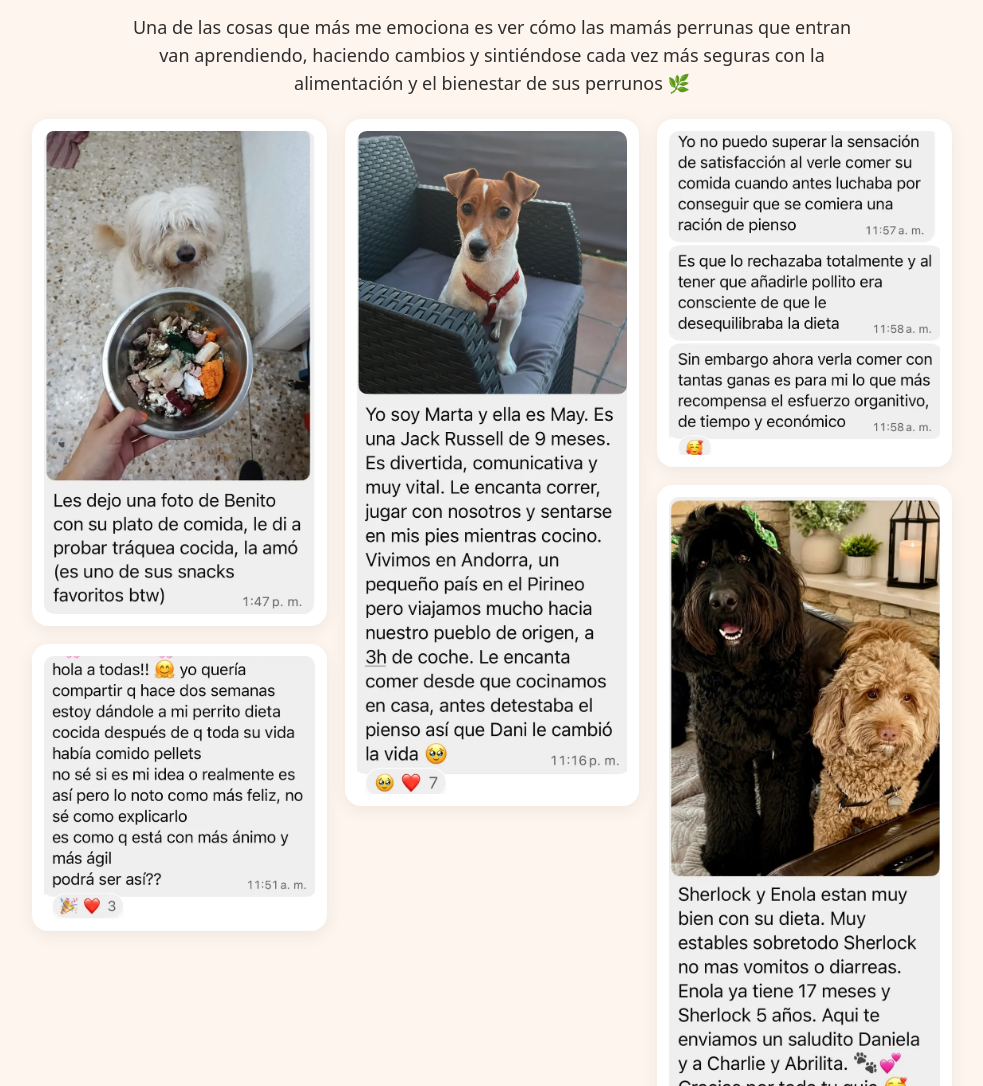
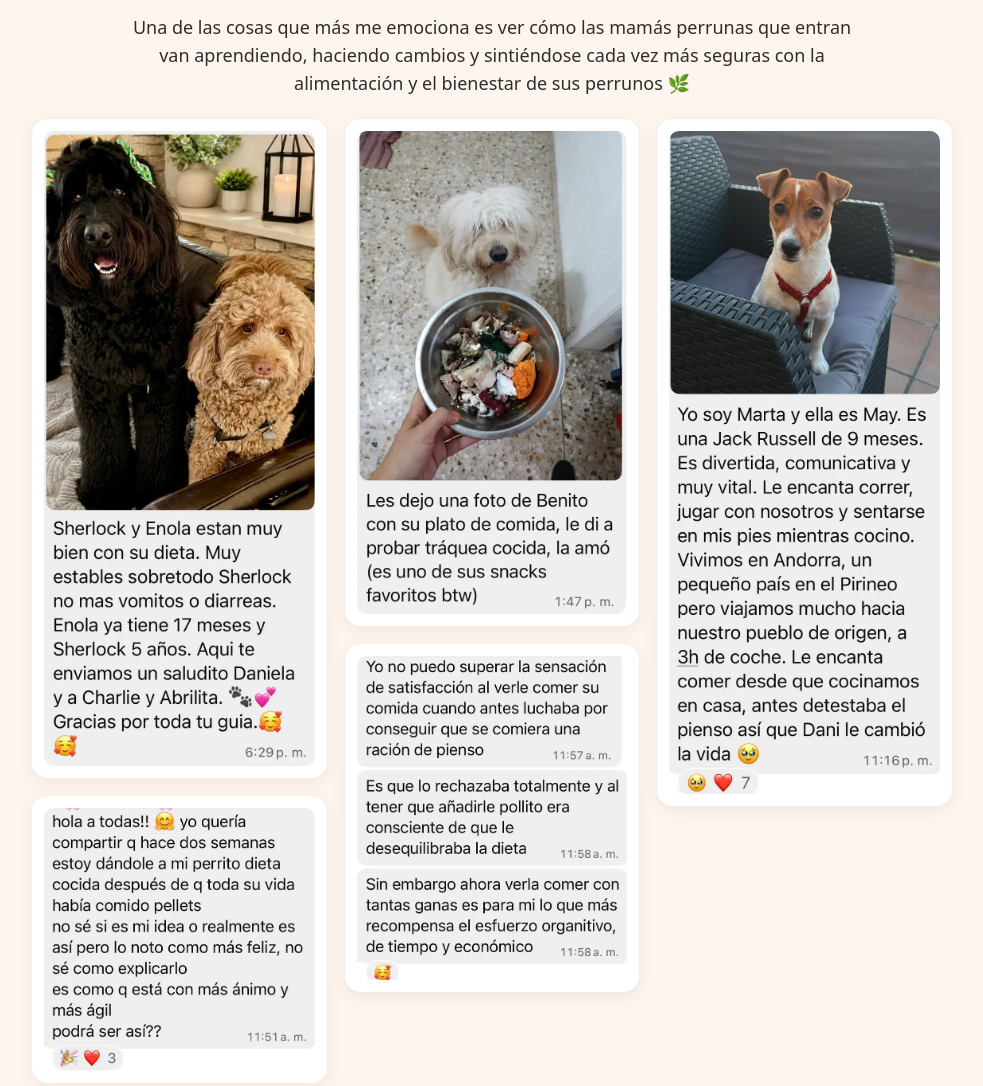
Before and after one commit to carfmono/ofertas, a plain HTML site: page blackdays/index.html in a window 1280 px wide. Shown: the part 3800-4886 px from the top of the page, without its empty margins (148-1131 px from the left). Drawn offline with Linux system fonts and the light colour scheme.

Commit message:
Testimonios: abre con Sherlock y Enola (elección de Daniela)
Co-Authored-By: Claude Opus 5.5 <noreply@anthropic.com>

```diff
--- a/blackdays/index.html
+++ b/blackdays/index.html
@@ -305,15 +305,15 @@ font-family:system-ui,-apple-system,"Segoe UI",Roboto,"Helvetica Neue",Arial,san
 <div class="tcx n c" style="margin:0 auto"><p>Una de las cosas que más me emociona es ver cómo las mamás perrunas que entran van aprendiendo, haciendo cambios y sintiéndose cada vez más seguras con la alimentación y el bienestar de sus perrunos 🌿</p></div>
 <div class="tg">
 <!-- TESTIMONIO 1: reemplazable -->
-<div class="tc"><img src="/img/3922f4925fcf.webp" width="340" height="607" loading="lazy" decoding="async" alt="Testimonio por WhatsApp con la foto del plato de comida natural de su perrunito"></div>
+<div class="tc"><img src="/img/5c547c927dbd.webp" width="340" height="803" loading="lazy" decoding="async" alt="Testimonio por WhatsApp: sus dos perros están muy bien con su dieta natural"></div>
 <!-- TESTIMONIO 2: reemplazable -->
 <div class="tc"><img src="/img/c0fa343147d6.webp" width="340" height="330" loading="lazy" decoding="async" alt="Testimonio por WhatsApp: dos semanas con dieta cocida y se nota más feliz y ágil"></div>
 <!-- TESTIMONIO 3: reemplazable -->
-<div class="tc"><img src="/img/e718c6984885.webp" width="340" height="836" loading="lazy" decoding="async" alt="Testimonio por WhatsApp: a su perrita le encanta comer desde que cocinan en casa"></div>
+<div class="tc"><img src="/img/d8e9ae6ead21.webp" width="340" height="607" loading="lazy" decoding="async" alt="Testimonio por WhatsApp con la foto del plato de comida natural de su perrunito"></div>
 <!-- TESTIMONIO 4: reemplazable -->
 <div class="tc"><img src="/img/2647af6365d3.webp" width="340" height="406" loading="lazy" decoding="async" alt="Testimonio por WhatsApp: su perrunito volvió a disfrutar de comer con alimentación natural"></div>
 <!-- TESTIMONIO 5: reemplazable -->
-<div class="tc"><img src="/img/e8bddaa4b3bf.webp" width="340" height="803" loading="lazy" decoding="async" alt="Testimonio por WhatsApp: sus dos perros están muy bien con su dieta natural"></div>
+<div class="tc"><img src="/img/77167a29d44f.webp" width="340" height="836" loading="lazy" decoding="async" alt="Testimonio por WhatsApp: a su perrita le encanta comer desde que cocinan en casa"></div>
 </div>
 <div class="tcx n c" style="margin:0 auto">
 <p><b>Para mí, esto es lo más bonito del CLUB.</b></p>
```
Also changed, not shown: blackfriday/index.html (+3 -3 lines), img/5c547c927dbd.webp (renamed from img/e8bddaa4b3bf.webp), img/77167a29d44f.webp (renamed from img/e718c6984885.webp), img/d8e9ae6ead21.webp (renamed from img/3922f4925fcf.webp).
